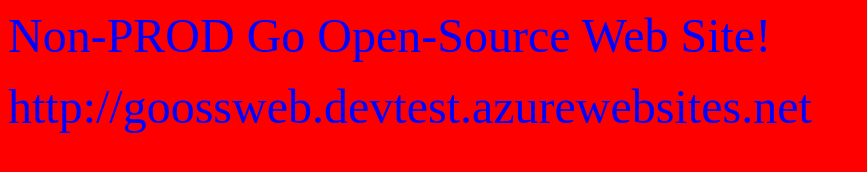
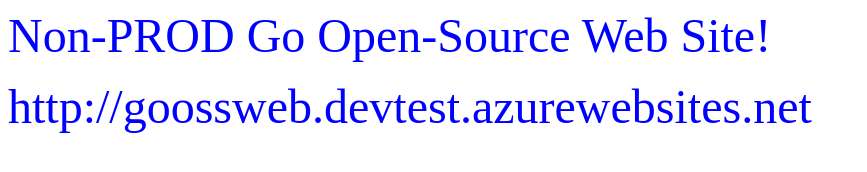
Before and after one commit to rotemrozmarin/AzureAppServ, a plain HTML site: page index.html in a window 1280 px wide. Shown: the whole page, without its empty margins (0-867 px from the left). Drawn offline with Linux system fonts and the light colour scheme.

Commit message:
Update index.html

```diff
--- a/index.html
+++ b/index.html
@@ -1,6 +1,6 @@
 <html>
 <header><title>This is title</title></header>
-<body style="background-color:red;">
+<body style="background-color:Yello;">
 <font size="18" color="blue">Non-PROD Go Open-Source Web Site!</font>
   </p>
 <font size="8" color="blue">http://goossweb.devtest.azurewebsites.net</font>
```
